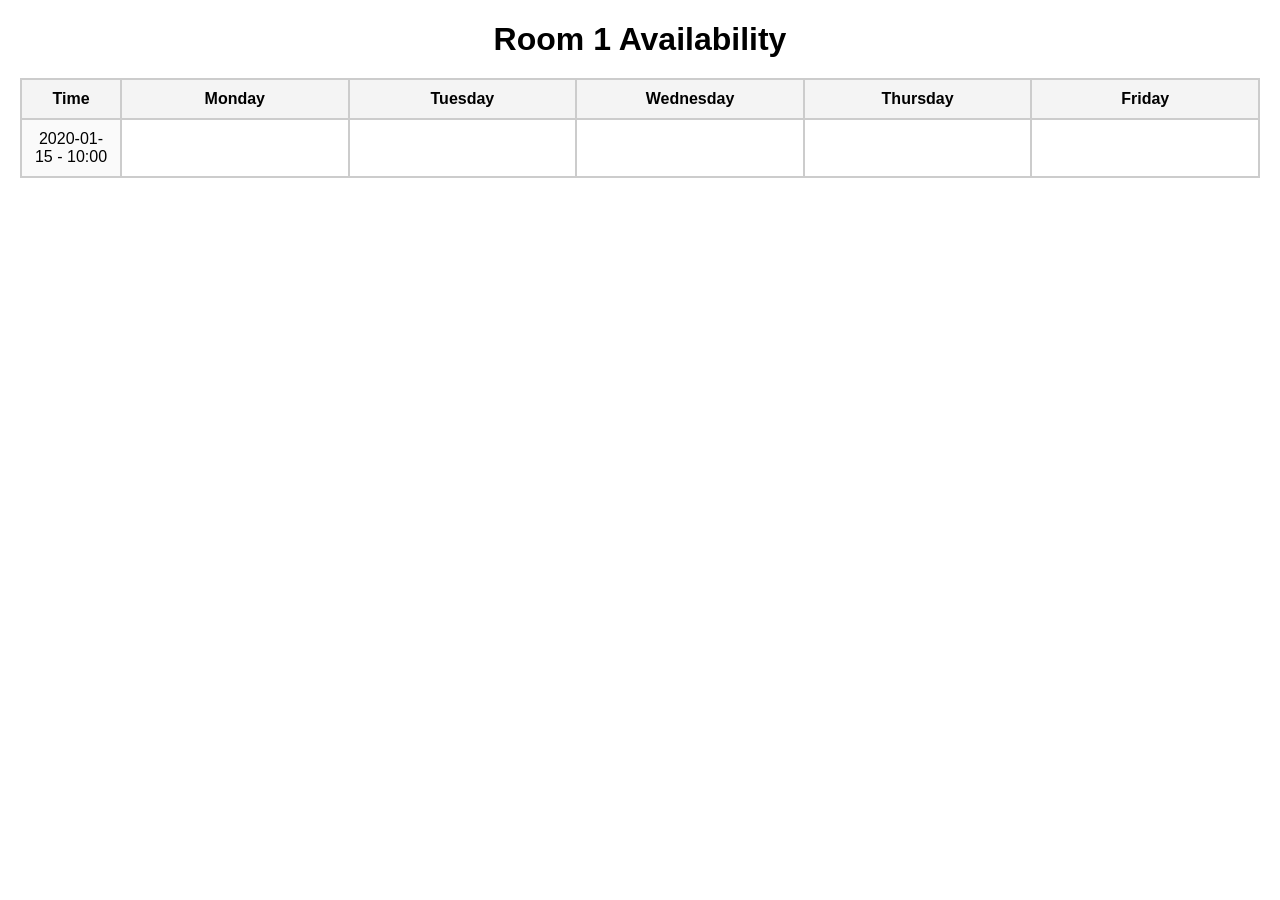
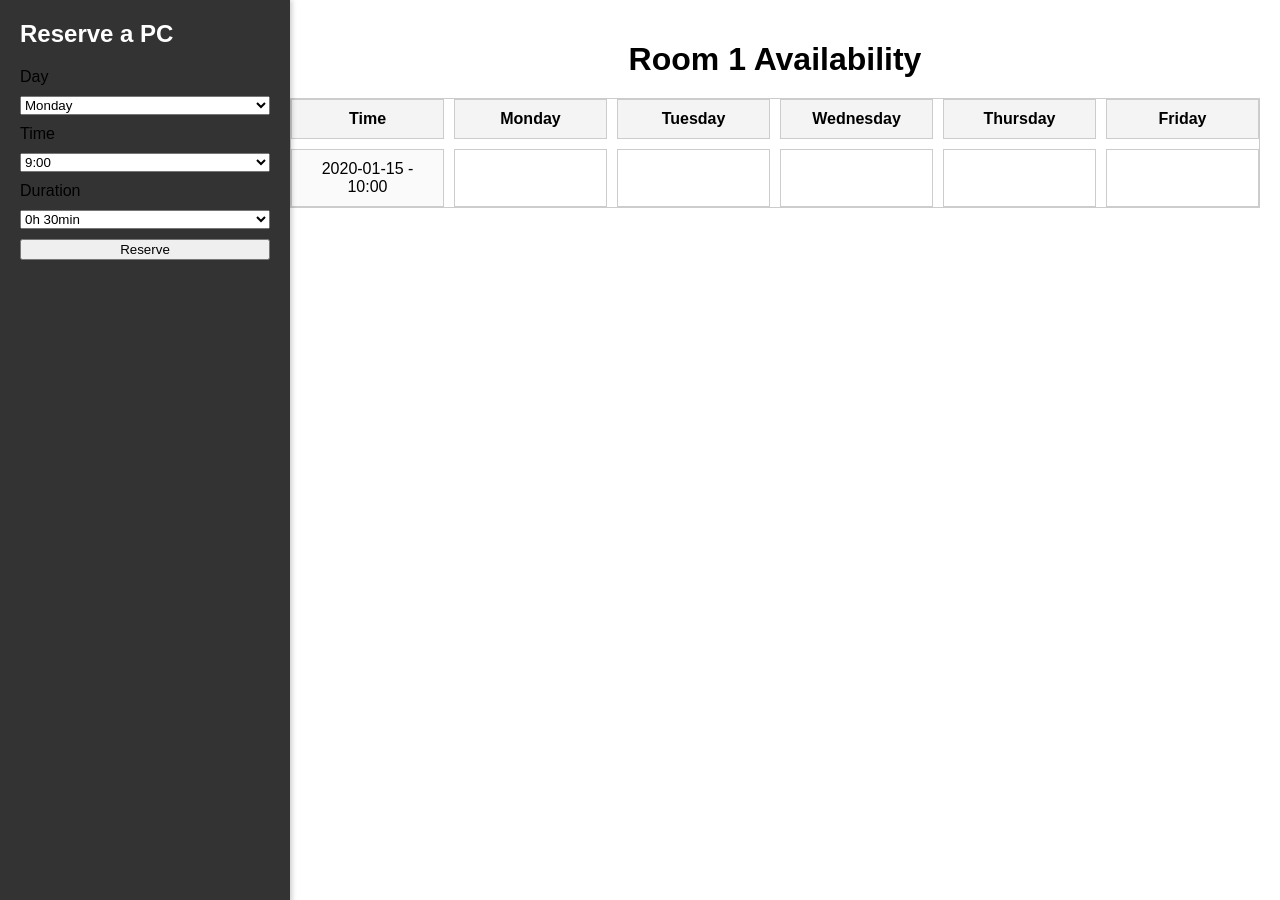
Before and after one commit to notacat1221/EAM-PC-Access-Control, a Flask app: template templates/reserve.html in a window 1280 px wide. Run offline with Flask 3, Linux system fonts and the light colour scheme; tables that the repository leaves empty hold one stand-in row (values such as "Sample post"); the template is opened without the code that fills it: values that come from a table or form of the project are taken from there, most other values are stand-ins (such as "Sample title", 1, 10 or a date in 2020).

Commit message:
Reservations, Reservations, Reservations
-Debugging reservations overlap logic
-Reservations can be posted to DB now
-Reworked reservation UI

```diff
--- a/app.py
+++ b/app.py
@@ -76,8 +76,9 @@ class ReserveForm(FlaskForm):
     ], validators=[DataRequired()])
 
     time = SelectField('Time', choices=[(f'{hour}:00', f'{hour}:00') for hour in range(9, 18)] +
-                       [(f'{hour}:30', f'{hour}:30') for hour in range(9, 18)], validators=[DataRequired()])
-    #MUST ADD END TIME SELECTOR TO ALLOW FOR DIFFERENT RESERVATION LENGTHS
+                        [(f'{hour}:30', f'{hour}:30') for hour in range(9, 18)], validators=[DataRequired()])
+    duration = SelectField('Duration', choices=[(str(minutes), f'{minutes // 60}h {minutes % 60}min')
+                        for minutes in range(30, 241, 30)], validators=[DataRequired()])
     submit = SubmitField('Reserve')
 
 
@@ -129,14 +130,14 @@ def room(current_room):
     room_object = Room.query.filter_by(room_number=current_room).first_or_404()
     return render_template('room.html', room=room_object, devices=devices)
 
-@app.route('/reserve/<string:hostname>')
+@app.route('/reserve/<string:hostname>', methods=['POST', 'GET'])
 @login_required
 def reserve(hostname):
     #Retrieve designated device and the room_object so that we can see if the room is EAM or lesson ongoing
     device = Device.query.filter_by(hostname=hostname).first()
     room_object = Room.query.filter_by(room_number=device.room_number).first_or_404()
 
-    if not device or room_object:
+    if not device or not room_object:
         return "Device/Room not found", 404
 
     #Query timetable to see if room is reserved by a lesson
@@ -145,14 +146,13 @@ def reserve(hostname):
     reservations = Reservation.query.filter_by(hostname=device.hostname).all()
     #Generate time objects for open hours
     hours = [time(hour) for hour in range(9, 18)]
-
     form = ReserveForm()
     if form.validate_on_submit():
+        print(f"Form Data: {form.data}")
         time_selected = form.time.data #HH:MM
         day_selected = form.day.data
-
+        duration_selected = int(form.duration.data)
         hour, minute = map(int, time_selected.split(':'))
-        datetime_selected = datetime.combine()
 
         #Calulate date of reservation from weekday
         today = datetime.today()
@@ -165,23 +165,47 @@ def reserve(hostname):
         date_selected = today + timedelta(days=days_ahead) #Calculate date on selected day
         datetime_selected = datetime.combine(date_selected, time(hour, minute))
 
+        #Calculate reservation end time to see if it overlaps
+        end_datetime = datetime_selected + timedelta(minutes=duration_selected)
+
+        #Query timetable for lessons and reservations scheduled on desired day
+        lessons_for_day = Timetable.query.filter(
+            Timetable.room_number == device.room_number,
+            Timetable.day_of_week == date_selected.strftime('%A')
+        ).all()
+
+        reservations_for_day = Reservation.query.filter(
+            Reservation.hostname == device.hostname,
+            Reservation.date == date_selected
+        )
+        #Check results for the room and device to ensure it is available at the requested time
+        for lesson in lessons_for_day:
+            if lesson.start_time < end_datetime.time() and lesson.end_time > datetime_selected.time():
+                flash("Reservation overlaps with a scheduled lesson", "warning")
+                return redirect(url_for('reserve', hostname=hostname))
+        for reservation in reservations_for_day:
+            if reservation.start_time < end_datetime and reservation.end_time > datetime_selected:
+                flash("Reservation overlaps with another student's reservation", "warning")
+
+
         attempt_reservation = Reservation(
+            user_id=current_user.username,
             hostname=device.hostname,
-            username=current_user.username,
             room_number=device.room_number,
             start_time=datetime_selected,
-            end_time=datetime_selected, #MUST UPDATE
+            end_time=end_datetime,
             date=date_selected.date()
+        )
+        database.session.add(attempt_reservation)
+        database.session.commit()
 
-        )
-    return render_template('reserve.html', room=room_object, hostname=hostname, timetable=timetable, hours=hours, reservations=reservations)
+        flash('Reservation successful!', 'success')
+        return redirect(url_for('room', current_room=device.room_number))
+    else:
+        print("Form invalid", form.errors)
+    return render_template('reserve.html', room=room_object, hostname=hostname, timetable=timetable, hours=hours, reservations=reservations, form=form)
 
 
-
-@app.after_request
-def set_secure_cookie(response):
-    response.set_cookie('session', secure = True, httponly=True) #Prevents clientside scripts from accessing cookie
-    return response
 
 if __name__ == "__main__":
     tablesCheck()
--- a/templates/reserve.html
+++ b/templates/reserve.html
@@ -5,8 +5,79 @@
     <meta name="viewport" content="width=device-width, initial-scale=1.0">
     <title>Room {{ room_number }} Availability</title>
     <link rel="stylesheet" href="{{ url_for('static', filename='timetable.css') }}">
+    <style>
+        body {
+            margin: 0;
+            font-family: Arial, sans-serif;
+        }
+        .sidebar {
+            position: fixed;
+            top: 0;
+            left: 0;
+            width: 250px;
+            height: 100%;
+            background-color: #333;
+            color: white;
+            padding: 20px;
+            box-shadow: 2px 0 5px rgba(0, 0, 0, 0.2);
+        }
+        .sidebar h2 {
+            margin-top: 0;
+        }
+        .sidebar form {
+            margin-top: 20px;
+        }
+        .sidebar label, .sidebar select, .sidebar button {
+            display: block;
+            width: 100%;
+            margin-bottom: 10px;
+            color: black;
+        }
+        .main-content {
+            margin-left: 270px; /* Sidebar width + margin */
+            padding: 20px;
+        }
+        .timetable-grid {
+            display: grid;
+            grid-template-columns: repeat(6, 1fr); /* Time + 5 days */
+            gap: 10px;
+        }
+        .header {
+            background-color: #f4f4f4;
+            padding: 10px;
+            font-weight: bold;
+            text-align: center;
+        }
+        .time, .slot {
+            border: 1px solid #ccc;
+            padding: 10px;
+            text-align: center;
+        }
+        .reservation {
+            background-color: #ccffcc;
+            padding: 5px;
+            border-radius: 5px;
+        }
+    </style>
 </head>
 <body>
+    <!-- Sidebar -->
+    <div class="sidebar">
+        <h2>Reserve a PC</h2>
+        <form method="POST" action="{{ url_for('reserve', hostname=hostname) }}">
+            {{ form.hidden_tag() }}
+            <label for="day">Day</label>
+            {{ form.day(class="form-control") }}
+            <label for="time">Time</label>
+            {{ form.time(class="form-control") }}
+            <label for="duration">Duration</label>
+            {{ form.duration(class="form-control") }}
+            <button type="submit">Reserve</button>
+        </form>
+    </div>
+
+    <!-- Main Content -->
+    <div class="main-content">
         <h1>Room {{ room_number }} Availability</h1>
         <div class="timetable-grid">
             <!-- Header Row -->
@@ -29,7 +100,7 @@
                             {% endif %}
                         {% endfor %}
                         {% for reservation in reservations %}
-                        {% if reservation.room_number == room_number and reservation.start_time <= hour and reservation.end_time > hour and reservation.start_time != reservation.end_time %}
+                            {% if reservation.room_number == room_number and reservation.start_time <= hour and reservation.end_time > hour %}
                                 <div class="reservation">
                                     Reservation: {{ reservation.user_id }}<br>
                                     Time: {{ reservation.start_time }} - {{ reservation.end_time }}
@@ -40,5 +111,6 @@
                 {% endfor %}
             {% endfor %}
         </div>
+    </div>
 </body>
 </html>
```
Also changed, not shown: config.py (+8 -0 lines), 7 other files. Lines whose indentation alone changed are shown as unchanged.
